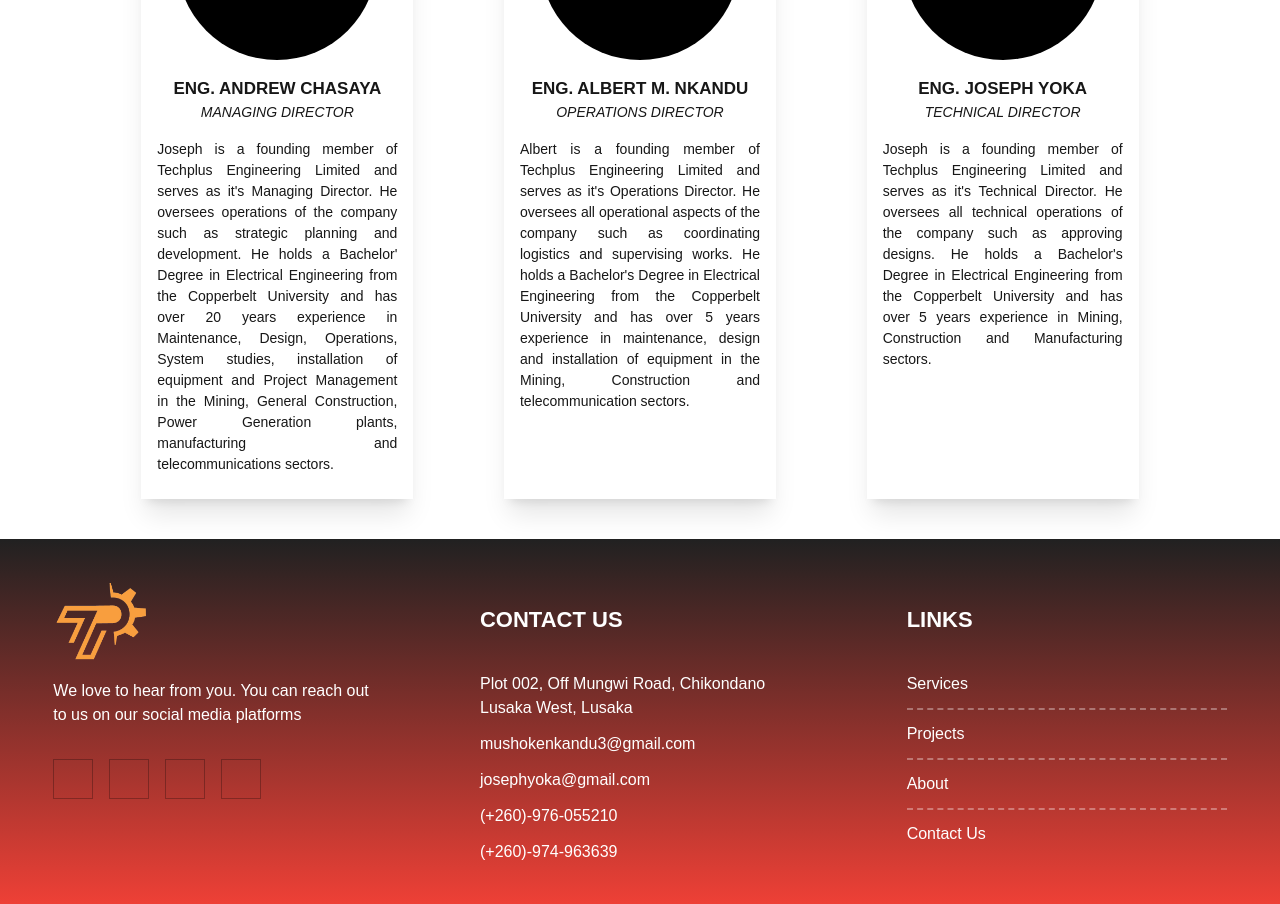
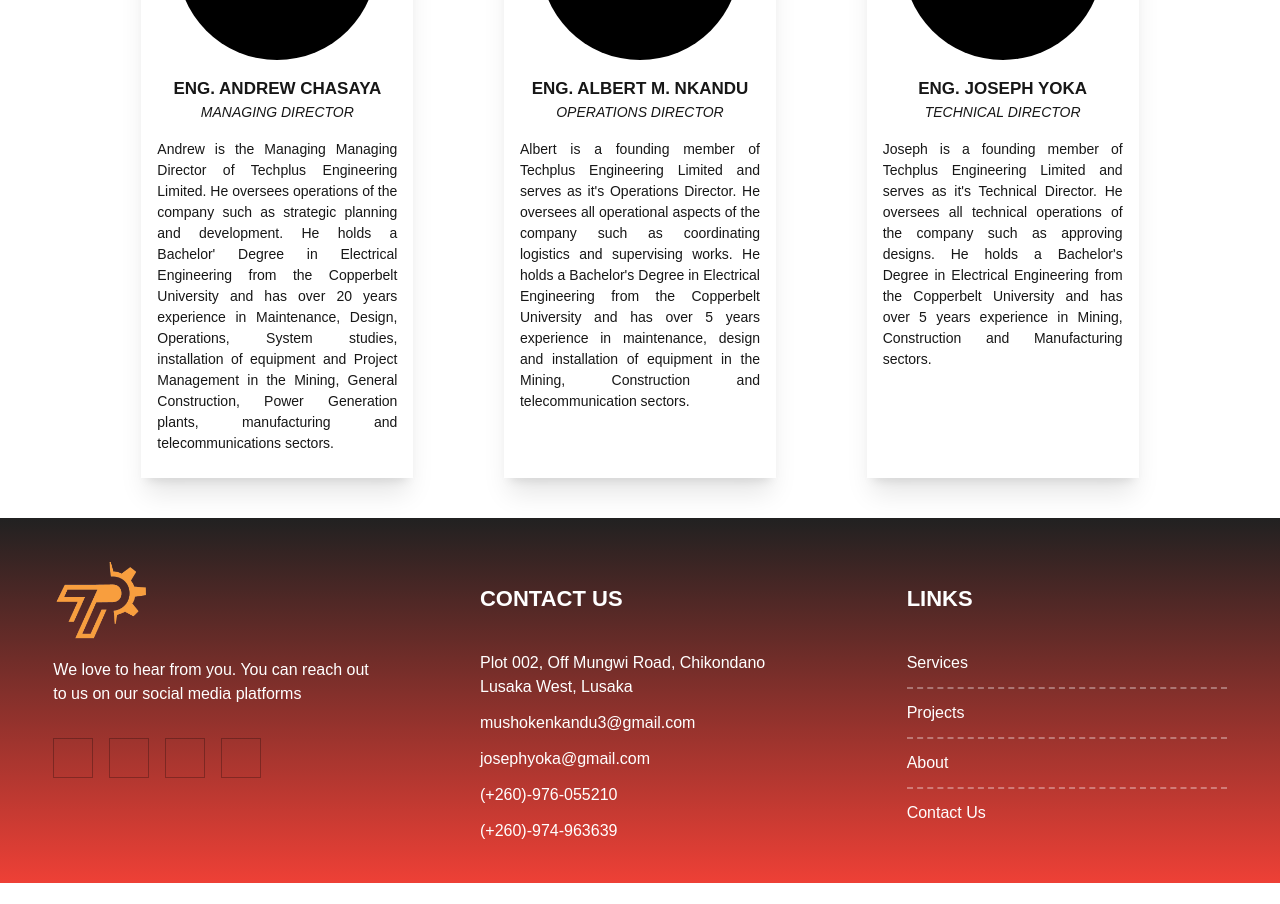
Before and after one commit to mkaweme/techplus, a Next.js app: page /about in a window 1280 px wide. Shown: the part 1060-1964 px from the top of the page. After the commit the page ends 1943 px from the top, so only its background shows below. Built offline with nearby package versions, Linux system fonts and the light colour scheme; some icons are missing.

Commit message:
added space

```diff
--- a/app/about/page.tsx
+++ b/app/about/page.tsx
@@ -2,6 +2,7 @@ import React from "react";
 import { Icon } from "@iconify/react";
 
 const About = () => {
+
   return (
     <>
       <div className="flex flex-col items-center mx-4 lg:mx-24">
@@ -82,13 +83,12 @@ const About = () => {
             </div>
             <h4 className="text-[17px] font-bold mt-4 text-center">ENG. ANDREW CHASAYA</h4>
             <p className="text-[12px] lg:text-[14px] italic">MANAGING DIRECTOR</p>
-            <p className="text-[14px] text-justify mt-4">Joseph is a founding member of Techplus Engineering
-              Limited and serves as it&apos;s Managing Director. He oversees operations of the
-              company such as strategic planning and development. He holds a Bachelor&apos;
-              Degree in Electrical Engineering from the Copperbelt University and has over 20 years
-              experience in Maintenance, Design, Operations, System studies, installation of equipment
-              and Project Management in the Mining, General Construction, Power Generation plants,
-              manufacturing and telecommunications sectors.
+            <p className="text-[14px] text-justify mt-4">Andrew is the Managing Managing Director of Techplus
+              Engineering Limited. He oversees operations of the company such as strategic planning and
+              development. He holds a Bachelor&apos; Degree in Electrical Engineering from the Copperbelt
+              University and has over 20 years experience in Maintenance, Design, Operations, System
+              studies, installation of equipment and Project Management in the Mining, General Construction,
+              Power Generation plants, manufacturing and telecommunications sectors.
             </p>
           </div>
           <div className="flex flex-col lg:w-[25%] py-6 px-4 h-auto items-center shadow-xl">
```
